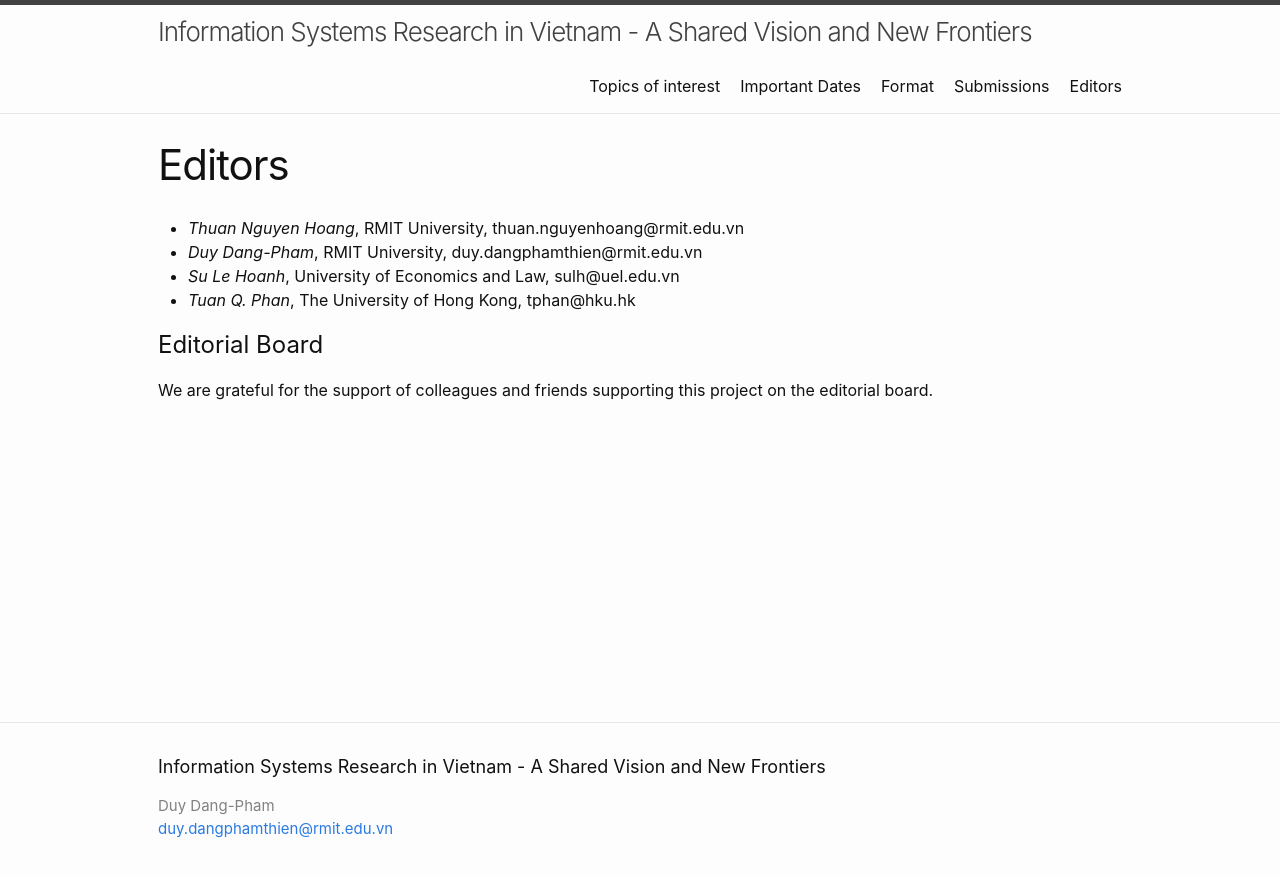
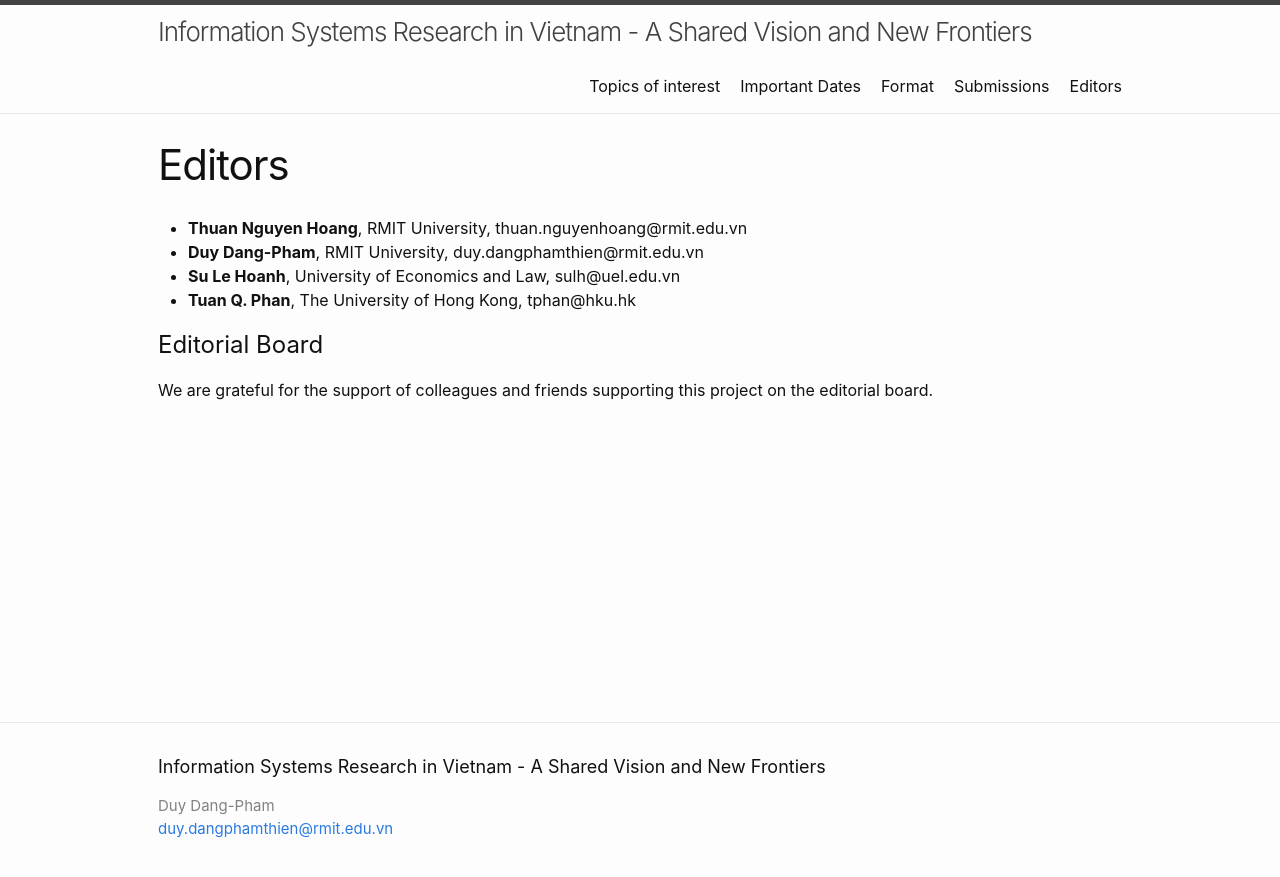
Before and after one commit to infosys-vietnam-book/infosys-vietnam-book.github.io, a Jekyll site: the page built from editors.md, in a window 1280 px wide. Shown: the top 877 px of the page. Built offline with Jekyll 4.4.1, drawn with Linux system fonts in a browser that asks for light colours.

Commit message:
'layout'

```diff
--- a/editors.md
+++ b/editors.md
@@ -4,10 +4,10 @@ title: Editors
 permalink: /editors/
 ---
 
-- *Thuan Nguyen Hoang*, RMIT University, thuan.nguyenhoang@rmit.edu.vn
-- *Duy Dang-Pham*, RMIT University, duy.dangphamthien@rmit.edu.vn
-- *Su Le Hoanh*, University of Economics and Law, sulh@uel.edu.vn
-- *Tuan Q. Phan*, The University of Hong Kong, tphan@hku.hk
+- **Thuan Nguyen Hoang**, RMIT University, thuan.nguyenhoang@rmit.edu.vn
+- **Duy Dang-Pham**, RMIT University, duy.dangphamthien@rmit.edu.vn
+- **Su Le Hoanh**, University of Economics and Law, sulh@uel.edu.vn
+- **Tuan Q. Phan**, The University of Hong Kong, tphan@hku.hk
 
 # Editorial Board
 We are grateful for the support of colleagues and friends supporting this project on the editorial board.
```
